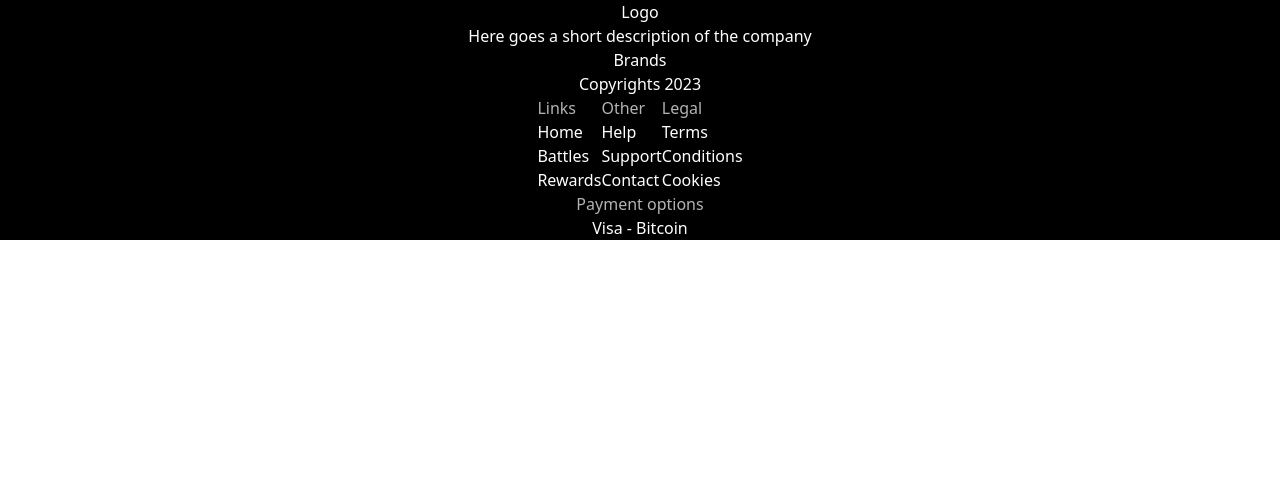
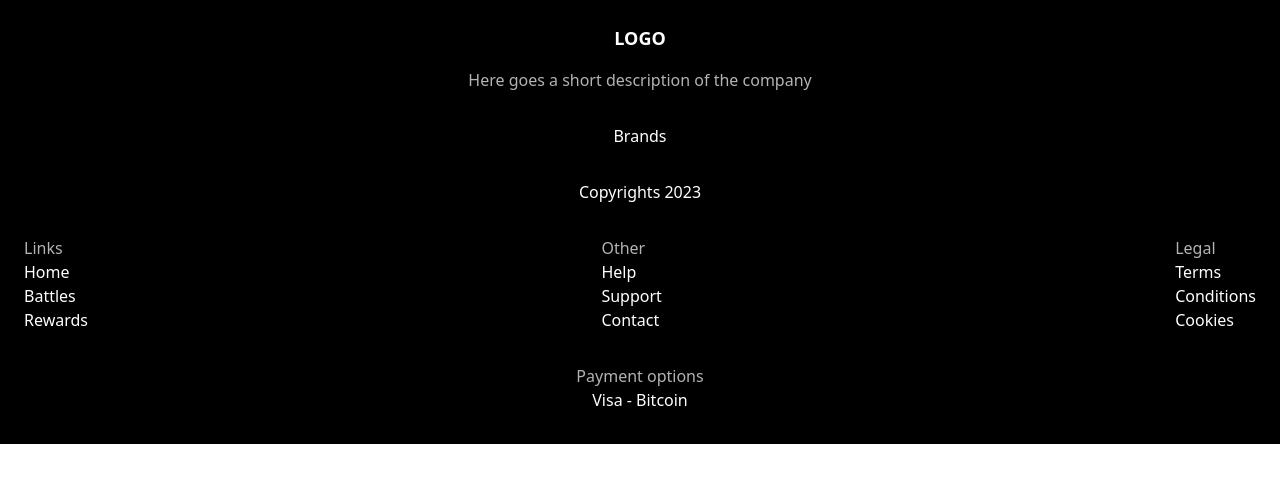
Before and after one commit to juandelacruz23/infinitro-assessment, a React (Vite) app: page / in a window 1280 px wide. Shown: the top 482 px of the page. Built offline with nearby package versions, Linux system fonts and the light colour scheme.

Commit message:
Add spacing

```diff
--- a/src/Landing/Footer/Footer.tsx
+++ b/src/Landing/Footer/Footer.tsx
@@ -3,12 +3,14 @@ import Title3 from "../../common/Title3";
 
 const Footer = () => {
   return (
-    <div className="flex flex-col items-center">
-      <h2>Logo</h2>
-      <p>Here goes a short description of the company</p>
+    <div className="flex flex-col items-center p-6 pb-8 gap-8">
+      <div className="flex flex-col items-center gap-4">
+        <h2 className="uppercase font-bold text-lg">Logo</h2>
+        <p className="opacity-70">Here goes a short description of the company</p>
+      </div>
       <div>Brands</div>
       <p className="hidden md:block">Copyrights 2023</p>
-      <nav className="flex">
+      <nav className="flex justify-between w-full">
         <ul>
           <li><Title3>Links</Title3></li>
           <li><Link>Home</Link></li>
```
